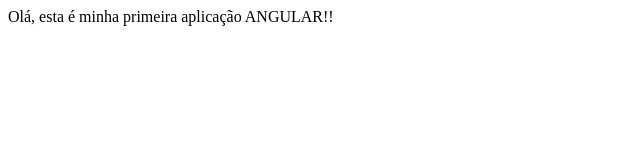
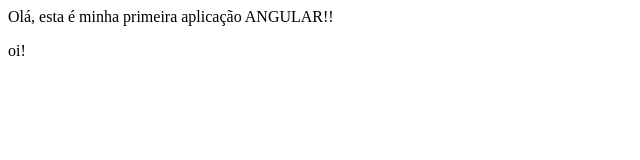
Before and after one commit to pablitodutra/angular-aula01-mfcyfs, an Angular app: page / in a window 1280 px wide. Shown: the top 160 px of the page, without its empty margins (0-640 px from the left). Built offline with nearby package versions, Linux system fonts and the light colour scheme.

Commit message:
2 files modified

```diff
--- a/src/app/app.component.html
+++ b/src/app/app.component.html
@@ -1,3 +1,4 @@
 <p>
   Olá, esta é minha primeira aplicação ANGULAR!!
+  <meucomponente1></meucomponente1>
 </p>
--- a/src/app/app.module.ts
+++ b/src/app/app.module.ts
@@ -2,12 +2,14 @@
 import {BrowserModule} from '@angular/platform-browser';
 import {NgModule} from '@angular/core';
 import {AppComponent} from './app.component';
+import {MeuComponente1Component} from './meucomponente1/meucomponente1.component';
+
 
 @NgModule({
   imports : [BrowserModule], // outros módulos usados
   exports : [], // tornar visível um componente, pipe...
   providers : [], // conjunto de serviços que estarão disponíveis para este módulo
-  declarations : [AppComponent], // conjunto de componentes do módulo
+  declarations : [AppComponent,MeuComponente1Component], // conjunto de componentes do módulo
   bootstrap : [AppComponent] // é o conjunto de componentes pelo qual a aplicação web iniciará execução
 })
 
```
